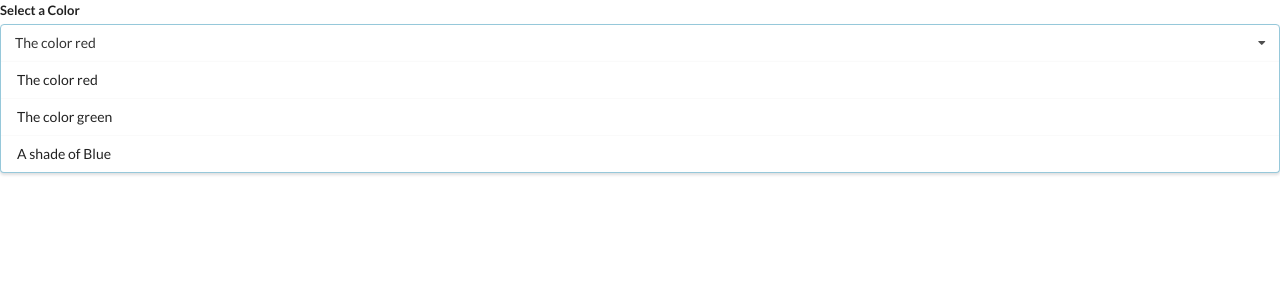
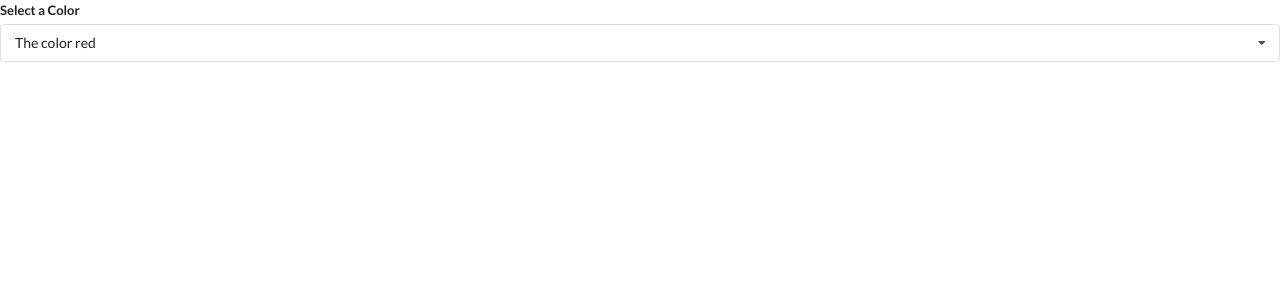
Before and after one commit to GzimAsani/Widgets, a React (Create React App) app: page / in a window 1280 px wide. Shown: the top 300 px of the page. Built offline with nearby package versions, Linux system fonts and the light colour scheme.

Commit message:
Add functionality to dropdown using ternary

```diff
--- a/src/components/Dropdown.js
+++ b/src/components/Dropdown.js
@@ -1,7 +1,13 @@
-import React from 'react';
+import React, { useState } from 'react';
 
 const Dropdown = ({ options, selected, onSetSelected }) => {
+  const [open, setOpen] = useState(false)
+
   const renderOptions = options.map((option) => {
+    if (option.value === selected.value) {
+      return null;
+    }
+
     return (
       <div
         key={option.value}
@@ -18,10 +24,13 @@ const Dropdown = ({ options, selected, onSetSelected }) => {
       <div className="ui form">
         <div className="field">
           <label className="label">Select a Color</label>
-          <div className="ui selection dropdown visible active">
+          <div
+            onClick={() => setOpen(!open)}
+            className={`ui selection dropdown ${open ? 'visible active' : ''}`}
+          >
             <i className="dropdown icon"></i>
             <div className="text">{selected.label}</div>
-            <div className="menu visible transition">
+            <div className={`menu ${open ? 'visible transition' : ''}`}>
               {renderOptions}
             </div>
           </div>
```
